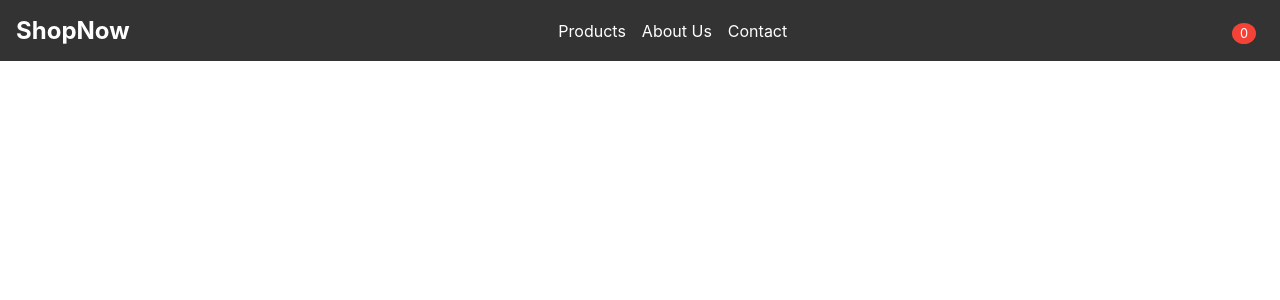
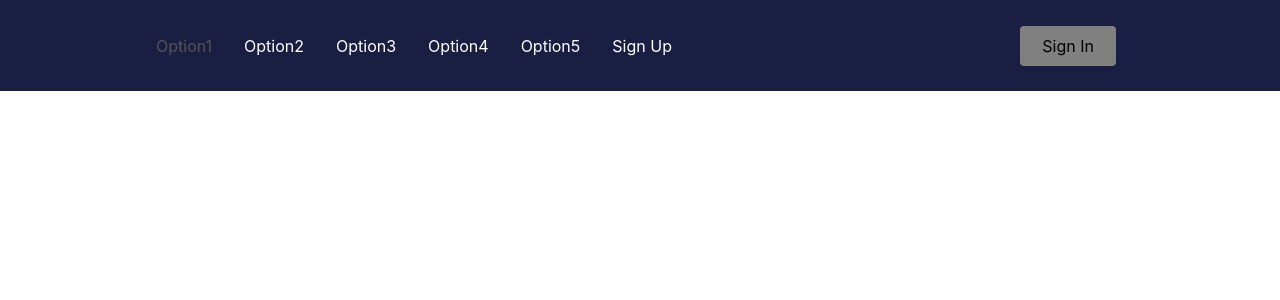
Before and after one commit to FooChuanTian/portfolio_page, a React (Create React App) app in the folder frontend/: page / in a window 1280 px wide. Shown: the top 300 px of the page. Built offline with nearby package versions, Linux system fonts and the light colour scheme.

Commit message:
gitignore updated

```diff
--- a/frontend/package.json
+++ b/frontend/package.json
@@ -8,8 +8,10 @@
     "@testing-library/user-event": "^13.5.0",
     "react": "^18.3.1",
     "react-dom": "^18.3.1",
+    "react-icons": "^5.3.0",
     "react-router-dom": "^6.27.0",
     "react-scripts": "5.0.1",
+    "styled-components": "^6.1.13",
     "web-vitals": "^2.1.4"
   },
   "scripts": {
--- /dev/null
+++ b/frontend/src/components/Navbar/NavbarElements.js
@@ -0,0 +1,88 @@
+// components/Navbar/navbarElements.js
+
+import { FaBars } from "react-icons/fa";
+import { NavLink as Link } from "react-router-dom";
+import styled from "styled-components";
+
+export const Nav = styled.nav`
+    background: #1a1e43;
+    height: 85px;
+    display: flex;
+    justify-content: space-between;
+    padding: 0.2rem calc((100vw - 1000px) / 2);
+    z-index: 12;
+    /* Third Nav */
+    /* justify-content: flex-start; */
+`;
+
+export const NavLink = styled(Link)`
+    color: #ffffff;
+    display: flex;
+    align-items: center;
+    text-decoration: none;
+    padding: 0 1rem;
+    height: 100%;
+    cursor: pointer;
+    &.active {
+        color: #555555;
+    }
+`;
+
+export const Bars = styled(FaBars)`
+    display: none;
+    color: #808080;
+    @media screen and (max-width: 768px) {
+        display: block;
+        position: absolute;
+        top: 0;
+        right: 0;
+        transform: translate(-100%, 75%);
+        font-size: 1.8rem;
+        cursor: pointer;
+    }
+`;
+
+export const NavMenu = styled.div`
+    display: flex;
+    align-items: center;
+    margin-right: -24px;
+    /* Second Nav */
+    /* margin-right: 24px; */
+    /* Third Nav */
+    /* width: 100vw;
+  white-space: nowrap; */
+    @media screen and (max-width: 768px) {
+        display: none;
+    }
+`;
+
+export const NavBtn = styled.nav`
+    display: flex;
+    align-items: center;
+    margin-right: 24px;
+    /* Third Nav */
+    /* justify-content: flex-end;
+  width: 100vw; */
+    @media screen and (max-width: 768px) {
+        display: none;
+    }
+`;
+
+export const NavBtnLink = styled(Link)`
+    border-radius: 4px;
+    background: #808080;
+    padding: 10px 22px;
+    color: #000000;
+    outline: none;
+    border: none;
+    cursor: pointer;
+    transition: all 0.2s ease-in-out;
+    text-decoration: none;
+    /* Second Nav */
+    margin-left: 24px;
+    &:hover {
+        transition: all 0.2s ease-in-out;
+        background: #fff;
+        color: #808080;
+    }
+`;
--- a/frontend/src/components/Navbar/index.js
+++ b/frontend/src/components/Navbar/index.js
@@ -1,39 +1,51 @@
-import React from 'react';
-import './navbar_style.css';
+// components/Navbar/index.js
+
+import React from "react";
+import {
+    Nav,
+    NavLink,
+    Bars,
+    NavMenu,
+    NavBtn,
+    NavBtnLink,
+} from "./NavbarElements";
 
 const Navbar = () => {
     return (
+        <>
+            <Nav>
+                <Bars />
 
-  <nav className="navbar">
-    <div className="navbar-left">
-      <a href="/" className="logo">
-        ShopNow
-      </a>
-    </div>
-    <div className="navbar-center">
-      <ul className="nav-links">
-        <li>
-          <a href="/products">Products</a>
-        </li>
-        <li>
-          <a href="/about">About Us</a>
-        </li>
-        <li>
-          <a href="/contact">Contact</a>
-        </li>
-      </ul>
-    </div>
-    <div className="navbar-right">
-      <a href="/cart" className="cart-icon">
-        <i className="fas fa-shopping-cart"></i>
-        <span className="cart-count">0</span>
-      </a>
-      <a href="/account" className="user-icon">
-        <i className="fas fa-user"></i>
-      </a>
-    </div>
-  </nav>
-  );
-  };
+                <NavMenu>
+                    <NavLink to="/" >
+                        Option1
+                    </NavLink>
+                    <NavLink to="/events" activeStyle>
+                        Option2
+                    </NavLink>
+                    <NavLink to="/annual" activeStyle>
+                        Option3
+                    </NavLink>
+                    <NavLink to="/team" activeStyle>
+                        Option4
+                    </NavLink>
+                    <NavLink to="/blogs" activeStyle>
+                        Option5
+                    </NavLink>
+                    <NavLink to="/sign-up" activeStyle>
+                        Sign Up
+                    </NavLink>
+                    {/* Second Nav */}
+                    {/* <NavBtnLink to='/sign-in'>Sign In</NavBtnLink> */}
+                </NavMenu>
+                <NavBtn>
+                    <NavBtnLink to="/signin">
+                        Sign In
+                    </NavBtnLink>
+                </NavBtn>
+            </Nav>
+        </>
+    );
+};
 
-  export default Navbar;
+export default Navbar;
--- a/frontend/src/components/Navbar/navbar_style.css
+++ /dev/null
@@ -1,55 +0,0 @@
-.navbar {
-    display: flex;
-    justify-content: space-between;
-    align-items: center;
-    background-color: #333;
-    color: #fff;
-    padding: 1rem;
-  }
-
-  .navbar-left .logo {
-    font-size: 1.5rem;
-    font-weight: bold;
-    color: #fff;
-    text-decoration: none;
-  }
-
-  .navbar-center .nav-links {
-    list-style-type: none;
-    display: flex;
-    margin: 0;
-    padding: 0;
-  }
-
-  .navbar-center .nav-links li {
-    margin-right: 1rem;
-  }
-
-  .navbar-center .nav-links a {
-    color: #fff;
-    text-decoration: none;
-  }
-
-  .navbar-right {
-    display: flex;
-    align-items: center;
-  }
-
-  .navbar-right .cart-icon,
-  .navbar-right .user-icon {
-    color: #fff;
-    text-decoration: none;
-    margin-left: 1rem;
-    position: relative;
-  }
-
-  .navbar-right .cart-count {
-    background-color: #f44336;
-    color: #fff;
-    border-radius: 50%;
-    padding: 0.2rem 0.5rem;
-    font-size: 0.8rem;
-    position: absolute;
-    top: -0.5rem;
-    right: -0.5rem;
-  }
```
Also changed, not shown: 2 other files (tests, documents, lock files or other folders).
